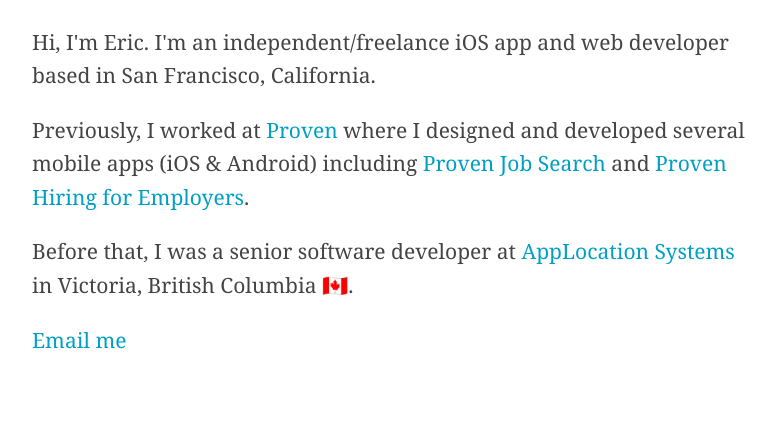
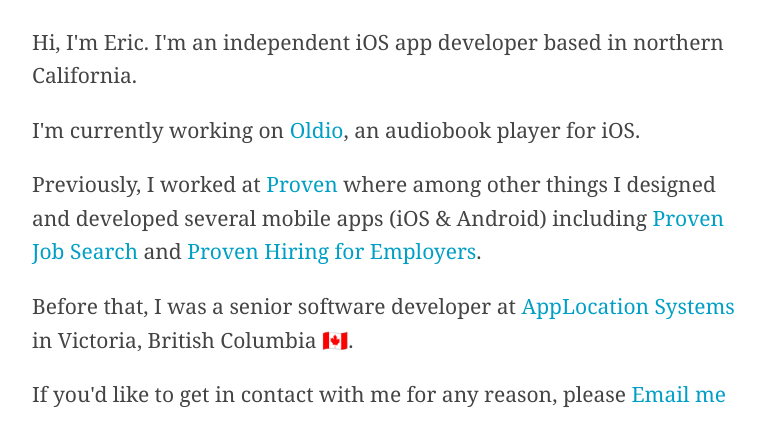
Before and after one commit to beric/beric.github.io, a plain HTML site: page index.html in a window 1280 px wide. Shown: the part 93-538 px from the top of the page, without its empty margins (248-1022 px from the left). Drawn offline with Linux system fonts and the light colour scheme.

Commit message:
Added Oldio

```diff
--- a/index.html
+++ b/index.html
@@ -12,9 +12,12 @@ a:hover{text-decoration:underline;}
 </head>
 <body>
 <h1>Eric Brown</h1>
-<p>Hi, I'm Eric. I'm an independent/freelance iOS app and web developer based in San Francisco, California.
-<p>Previously, I worked at <a href="http://www.proven.com">Proven</a> where I designed and developed several mobile apps (iOS & Android) including <a href="https://itunes.apple.com/app/id804849890">Proven Job Search</a> and <a href="https://itunes.apple.com/app/id679365886">Proven Hiring for Employers</a>.
+<p>Hi, I'm Eric. I'm an independent iOS app developer based in northern California.
+
+<p>I'm currently working on <a href="https://www.oldio.app">Oldio</a>, an audiobook player for iOS.</p>
+
+<p>Previously, I worked at <a href="https://www.proven.com">Proven</a> where among other things I designed and developed several mobile apps (iOS & Android) including <a href="https://itunes.apple.com/app/id804849890">Proven Job Search</a> and <a href="https://itunes.apple.com/app/id679365886">Proven Hiring for Employers</a>.
 <p>Before that, I was a senior software developer at <a href="http://www.applocation.net">AppLocation Systems</a> in Victoria, British Columbia 🇨🇦.</p>
-<p><a href="mailto:eric@ericjasonbrown.com">Email me</a>
+<p>If you'd like to get in contact with me for any reason, please <a href="mailto:eric@ericjasonbrown.com">Email me</a></p>
 </body>
 </html>
```
